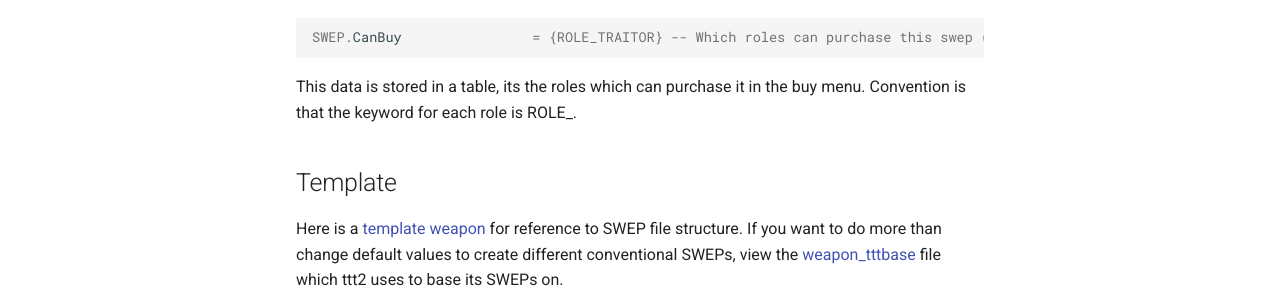
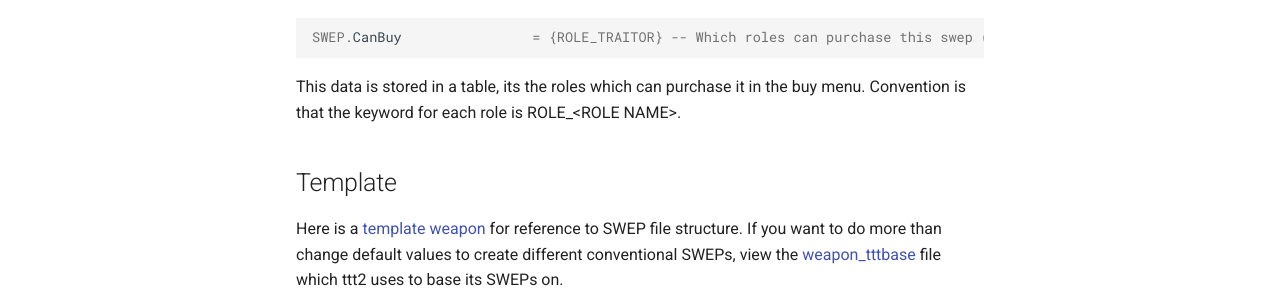
Before and after one commit to TTT-2/docs, an MkDocs documentation site: the page built from docs/developers/content-creation/creating-a-weapon.md, in a window 1280 px wide and 900 px high, scrolled down 3636 px. Shown: the part 519-815 px from the top of the window. Built offline with MkDocs 1.6.1 and Material for MkDocs 9.7.7, drawn with Linux system fonts in a browser that asks for light colours; comment, search, counter and statistics services are not loaded.

Commit message:
changing escape char after messed up before

````diff
--- a/docs/developers/content-creation/creating-a-weapon.md
+++ b/docs/developers/content-creation/creating-a-weapon.md
@@ -161,7 +161,7 @@ SWEP.Kind                 = WEAPON_EQUIP1 -- Kind specifies what weapon_ttt cate
 SWEP.CanBuy                = {ROLE_TRAITOR} -- Which roles can purchase this swep (table)
 ```
 
-This data is stored in a table, its the roles which can purchase it in the buy menu. Convention is that the keyword for each role is ROLE_<ROLE NAME>.
+This data is stored in a table, its the roles which can purchase it in the buy menu. Convention is that the keyword for each role is ROLE_<ROLE NAME\>.
 
 ## Template
 
````
